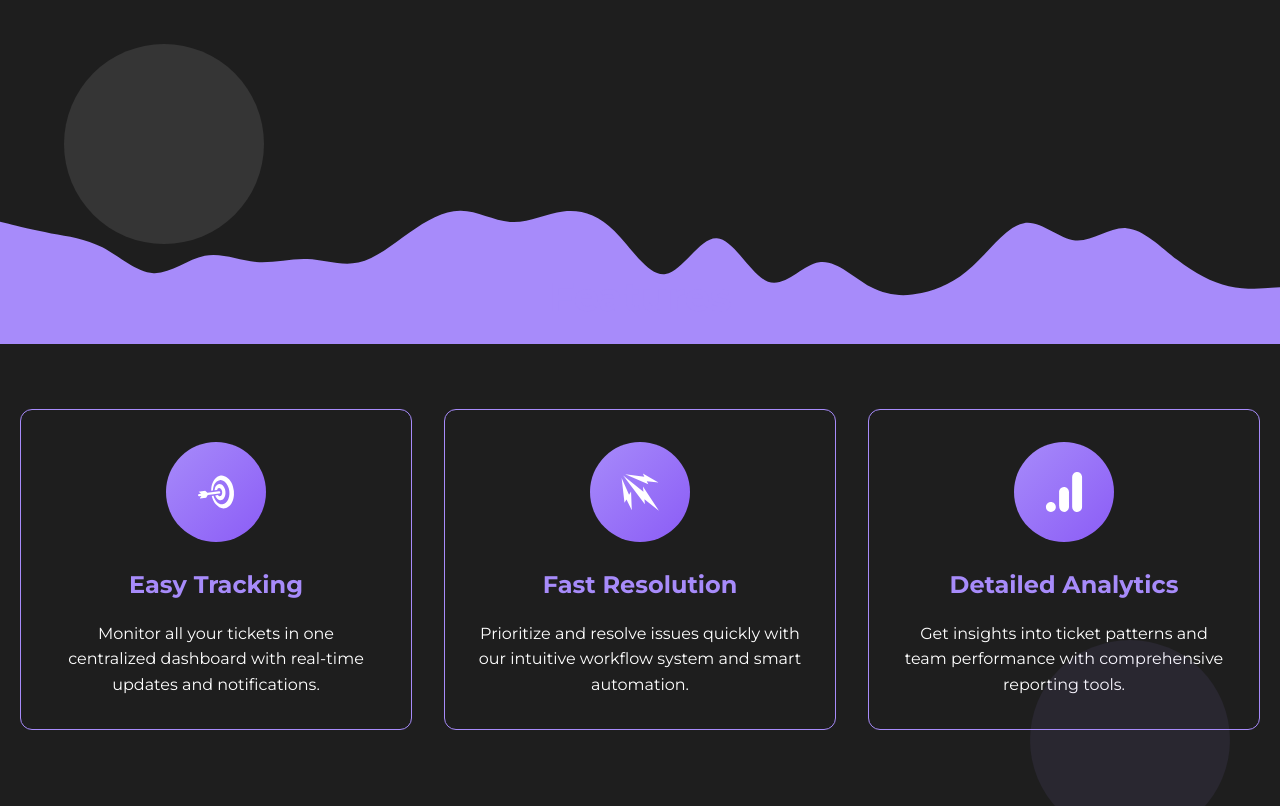
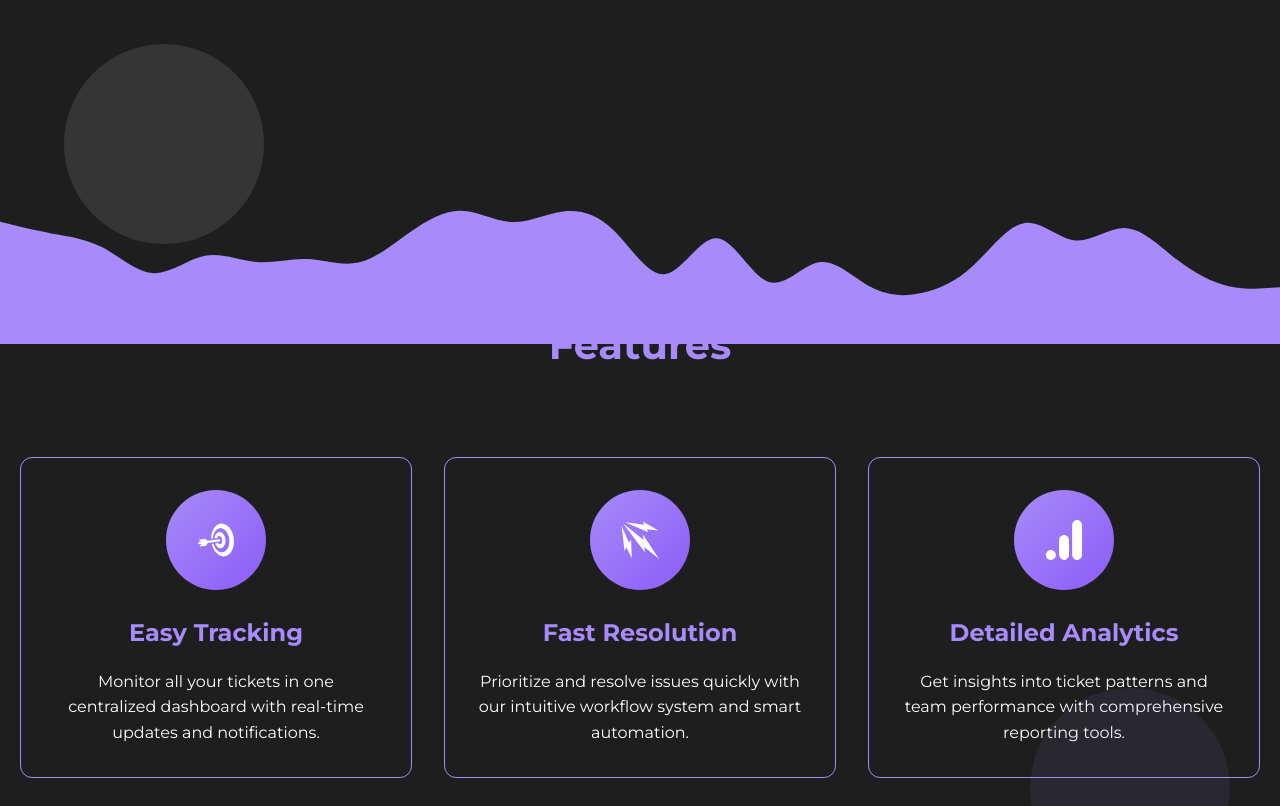
Before and after one commit to sagittaerys/hng-react, a React (Vite) app: page / in a window 1280 px wide. Shown: the part 456-1262 px from the top of the page. Built offline with nearby package versions, Linux system fonts and the light colour scheme.

Commit message:
Update index.css

```diff
--- a/src/index.css
+++ b/src/index.css
@@ -11,6 +11,7 @@
 body {
   margin: 0;
   padding: 0;
+  max-width: 1440px;
 }
 
 @media screen and (min-width: 1400px) {
@@ -285,6 +286,7 @@ body {
   background: inherit;
   padding: 10rem 1.25rem;
   position: relative;
+  margin-top: 3rem;
 }
 
 .features-container {
```
